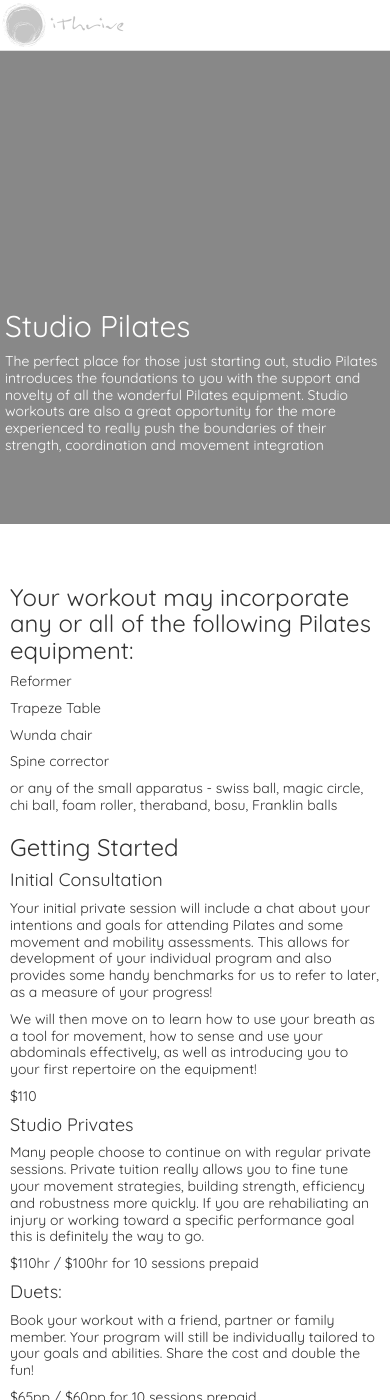
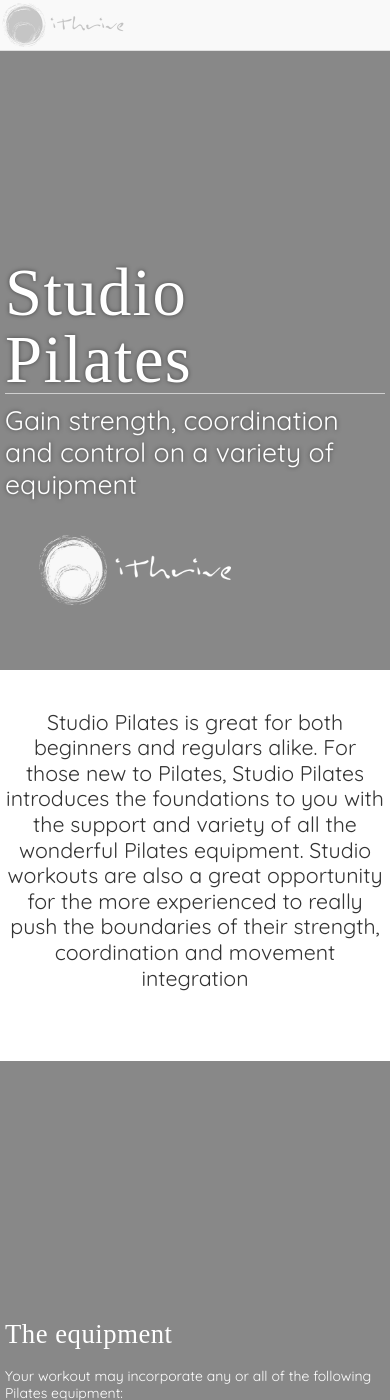
Before and after one commit to ithrive/ithrive.github.io, a Jekyll site: the page built from studio-pilates.md, in a window 390 px wide and 1400 px high. Built offline with Jekyll 4.4.1, drawn with Linux system fonts in a browser that asks for light colours; some web fonts are replaced; comment, search, counter and statistics services are not loaded; some of the changed text lies outside the part shown.

Commit message:
Massaged the studio pilates page

```diff
--- a/_includes/mailing-list.html
+++ b/_includes/mailing-list.html
@@ -1,14 +1,10 @@
 <section class="section section-inquiry tmp-hide">
 	<div class="container">
 		<div class="row">
-			<div class="col-sm-10 col-sm-offset-1">
-				<h2>Interested?</h2>
-			</div><!-- .col-sm-12 -->
-			<div class="col-sm-4 col-sm-offset-1">
-				<p>Bookings can be made directly with Laura on 0413463707</p>
-				<p>Alternatively, use the web form here to get in touch with any queries you may have</p>
-			</div><!-- .col-sm-4 -->
-			<div class="col-sm-5 col-sm-offset-1">
+			<div class="col-sm-6 col-sm-offset-3">
+				<h2 class="section_title">Express your interest</h2>
+				<p>If you would like more information, please leave your details via the provided form. Alternatively, you can call me on <a href="tel:0413463707">0413 463 707</a></p>
+				<br>
 				<div class="well" mailchimp-form source="section" interest="{{ include.interest }}">
 					<form name="form" novalidate ng-submit="submit(form)" class="form-horizontal">
 					  <span us-spinner="{radius:20, width:1, length:12}" spinner-on="processing"></span>
--- a/studio-pilates.md
+++ b/studio-pilates.md
@@ -1,55 +1,113 @@
 ---
-layout: info
+layout: default
 title: 'Studio Pilates'
 permalink: /studio-pilates/
 ---
 
 
-<section class="section section-lightOnDark">
-	<div class="layer layer-img b-lazy" data-src="/images/section-bgs/IMG_0961.jpg"></div>
+<section class="section section-lightOnDark section-splash">
+	<div class="layer layer-img b-lazy" data-src="/images/section-bgs/IMG_0887.jpg"></div>
+	<!-- <div class="layer layer-gradient layer-gradient-light"></div> -->
 	<div class="container">
 		<div class="row">
-			<div class="col-sm-4">
-				<h2>Studio Pilates</h2>
-				<p>The perfect place for those just starting out, studio Pilates introduces the foundations to you with the support and novelty of all the wonderful Pilates equipment.  Studio workouts are also a great opportunity for the more experienced to really push the boundaries of their strength, coordination and movement integration</p>
+			<div class="col-sm-6">
+				<h1>Studio Pilates</h1>
+				<p>Gain strength, coordination and control on a variety of equipment</p>
+				<img src="/images/logo-footer.png" class="logo" />
 			</div>
 		</div>
 	</div>
 </section>
-<section class="section">
+
+<section class="section section-quote">
 	<div class="container">
-		<div class="col-sm-8">
-		<h3>Your workout may incorporate any or all of the following Pilates equipment:</h3>
-				<p>Reformer</p>
-				<p>Trapeze Table</p>
-				<p>Wunda chair</p>
-				<p>Spine corrector</p>
-			<p>or any of the small apparatus - swiss ball, magic circle, chi ball, foam roller, theraband, bosu, Franklin balls</p>
-		<h3>Getting Started</h3>
-			<h4>Initial Consultation</h4>
-			<p>Your initial private session will include a chat about your intentions and goals for attending Pilates and some movement and mobility assessments.  This allows for development of your individual program and also provides some handy benchmarks for us to refer to later, as a measure of your progress!</p>
-			<p>We will then move on to learn how to use your breath as a tool for movement, how to sense and use your abdominals effectively, as well as introducing you to your first repertoire on the equipment!
-			<p>$110</p>
-			<h4>Studio Privates</h4>
-			<p>Many people choose to continue on with regular private sessions.  Private tuition really allows you to fine tune your movement strategies, building strength, efficiency and robustness more quickly. If you are rehabiliating an injury or working toward a specific performance goal this is definitely the way to go.</p>
-			<p>$110hr / $100hr for 10 sessions prepaid</p>
-			<h4>Duets:</h4>
-			<p>Book your workout with a friend, partner or family member. Your program will still be individually tailored to your goals and abilities. Share the cost and double the fun!</p>
-			<p>$65pp / $60pp for 10 sessions prepaid</p>
-			</p>
+		<div class="row">
+			<div class="col-sm-6 col-sm-offset-3">
+				<!-- <h2></h2> -->
+				<p>Studio Pilates is great for both beginners and regulars alike. For those new to Pilates, Studio Pilates introduces the foundations to you with the support and variety of all the wonderful Pilates equipment. Studio workouts are also a great opportunity for the more experienced to really push the boundaries of their strength, coordination and movement integration</p>
+			</div>
 		</div>
 	</div>
 </section>
+
+
 <section class="section section-lightOnDark">
 	<div class="layer layer-img b-lazy" data-src="/images/section-bgs/IMG_0979.jpg"></div>
+	<div class="container">
+		<div class="row">
+			<div class="col-sm-4 col-sm-offset-6">
+				<h2 class="section_title">The equipment</h2>
+				<p>Your workout may incorporate any or all of the following Pilates equipment:</p>
+				<ul>
+					<li>Reformer</li>
+					<li>Trapeze Table</li>
+					<li>Wunda chair</li>
+					<li>Spine corrector</li>
+					<li>Swiss ball, magic circle, chi ball, foam roller, theraband, bosu, Franklin balls</li>
+				</ul>
+			</div>
+		</div>
+	</div>
+</section>
+
+
+<section class="section">
+	<div class="container">
+		<div class="col-sm-12">
+			<h2 class="section_title section_title-full">Options available</h2>
+		</div>
+		<div class="col-sm-4">
+			<div class="well well-product">
+				<h3>Initial Consultation</h3>
+				<p>Your initial private session will include a chat about your intentions and goals for attending Pilates and some movement and mobility assessments.  This allows for development of your individual program and also provides some handy benchmarks for us to refer to later, as a measure of your progress!</p>
+				<p>We will then move on to learn how to use your breath as a tool for movement, how to sense and use your abdominals effectively, as well as introducing you to your first repertoire on the equipment!</p>
+				<div class="cost">
+					<div class="cost_price">$110<small>/hr</small></div>
+				</div><!-- .cost -->
+			</div><!-- .well -->
+		</div><!-- .col-sm-4 -->
+		<div class="col-sm-4">
+			<div class="well well-product">
+				<h3>Solo sessions</h3>
+				<p>Many people choose to continue on with regular private sessions.  Private tuition really allows you to fine tune your movement strategies, building strength, efficiency and robustness more quickly. If you are rehabiliating an injury or working toward a specific performance goal this is definitely the way to go.</p>
+				<div class="cost">
+					<div class="cost_price">$110<small>/hr</small></div>
+					<div class="cost_details">single session</div>
+				</div>
+				<div class="cost">
+					<div class="cost_price">$100<small>/hr</small></div>
+					<div class="cost_details">for 10 sessions</div>
+				</div><!-- .cost -->
+			</div><!-- .well -->
+		</div><!-- .col-sm-4 -->
+		<div class="col-sm-4">
+			<div class="well well-product">
+				<h3>Pairs sessions</h3>
+				<p>Book your workout with a friend, partner or family member. Your program will still be individually tailored to your goals and abilities. Share the cost and double the fun!</p>
+				<div class="cost">
+					<div class="cost_price">$65<small>/person</small></div>
+					<div class="cost_details">single session</div>
+				</div>
+				<div class="cost">
+					<div class="cost_price">$60<small>/person</small></div>
+					<div class="cost_details">for 10 sessions</div>
+				</div><!-- .cost -->
+			</div><!-- .well -->
+		</div>
+	</div>
+</section>
+
+{% include mailing-list.html interest="pilates" %}
+
+<section class="section section-lightOnDark">
+	<div class="layer layer-img b-lazy" data-src="/images/section-bgs/IMG_0961.jpg"></div>
 	<div class="layer layer-gradient layer-gradient-dark-reverse"></div>
 	<div class="container">
 		<div class="row">
-			<div class="col-sm-6 col-sm-offset-6">
+			<div class="col-sm-6">
 			 <h3>Health Fund Rebates</h3>
 			 <p>Rebates for Pilates are available from some private health funds.  Please note, I am not a physiotherapist and as such, some funds will require written reccommendation from your physiotherapist, GP or other registered health professsional in order to pay the rebate. Information specifc to your fund can be <a target="_blank" href="http://www.pilates.org.au/health-funds/">found online</a>.</p>
 			</div>
 		</div><!-- .col-sm-8 -->
 	</div><!-- .container -->
 </section>
-{% include mailing-list.html interest="pilates" %}
```
Also changed, not shown: _scss/main.scss (+74 -9 lines), lib/main.css.
